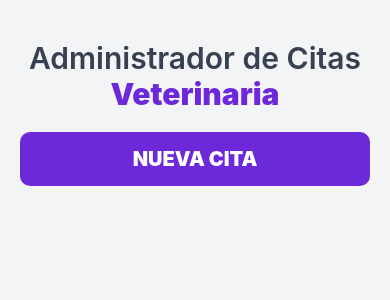
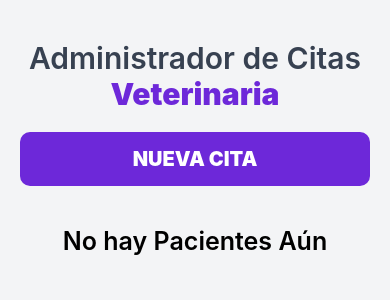
Before and after one commit to Jonny200220/Citas_Veterinaria_RN, a React Native app: screen / in a window 390 px wide. Shown: the top 300 px of the page. Built offline with nearby package versions, Linux system fonts and the light colour scheme.

Commit message:
Renderizando Componente de Paciente en app

```diff
--- a/App.js
+++ b/App.js
@@ -1,7 +1,7 @@
-import { View, Text, SafeAreaView, StyleSheet, Pressable, Modal} from 'react-native'
+import { View, Text, SafeAreaView, StyleSheet, Pressable, Modal, FlatList} from 'react-native'
 import { useState } from 'react';
 import Formulario from './src/components/Formulario';
-
+import Paciente from './src/components/Paciente';
 
 const App = () => {
 
@@ -19,6 +19,19 @@ const App = () => {
       <Pressable style={styles.btnNewCita} onPress={ () => setModalVisible(true) }>
         <Text style={styles.textBtnNewCita} >Nueva Cita</Text>
       </Pressable>
+      {pacientes.length === 0 ?
+      <Text style={styles.noPacientes}>No hay Pacientes Aún</Text> :
+      <FlatList
+      data={pacientes}
+      keyExtractor={(item) => item.id}
+      renderItem={() =>{
+        return(
+          // Aquí se renderiza el componente Paciente
+          <Paciente/>
+        )
+
+      }}
+      />}
       <Formulario
       modalVisible={modalVisible}
       setModalVisible={setModalVisible}
@@ -60,7 +73,14 @@ const styles = StyleSheet.create({
     fontSize: 20,
     fontWeight: '900',
     textTransform: 'uppercase'
+  },
+  noPacientes: {
+    textAlign: 'center',
+    marginVertical: 40,
+    fontSize: 25,
+    fontWeight: '600',
   }
+
 })
 
 export default App
```
